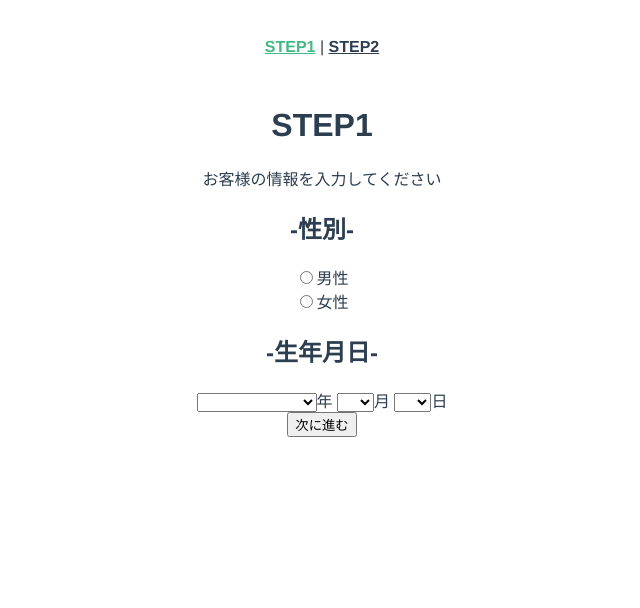
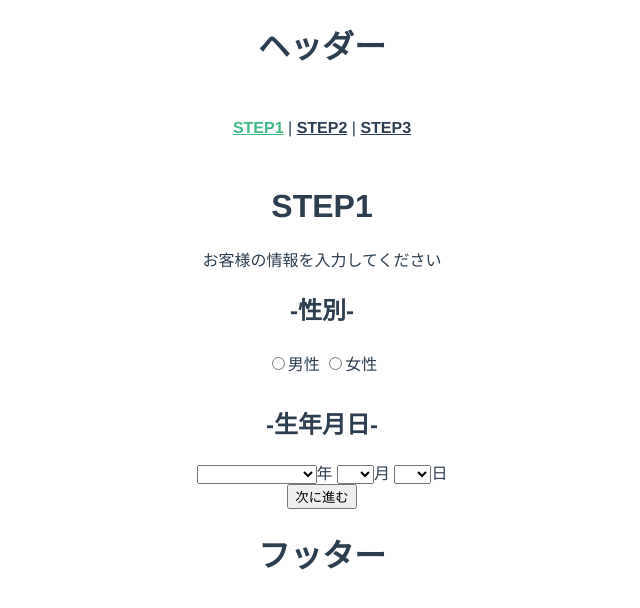
Before and after one commit to KeitaTaniuchi/form, a Vue app: page /STEP1 in a window 1280 px wide. Shown: the top 608 px of the page, without its empty margins (318-958 px from the left). Built offline with nearby package versions, Linux system fonts and the light colour scheme.

Commit message:
ラジオボタンをコンポーネント化、ヘッダーとフッターの雛形を作成

```diff
--- a/src/App.vue
+++ b/src/App.vue
@@ -1,10 +1,13 @@
 <template>
   <div id="app">
+    <Header />
     <div id="nav">
       <router-link to="/STEP1">STEP1</router-link> |
-      <router-link to="/STEP2">STEP2</router-link>
+      <router-link to="/STEP2">STEP2</router-link> |
+      <router-link to="/STEP3">STEP3</router-link>
     </div>
-    <router-view/>
+    <router-view />
+    <Footer />
   </div>
 </template>
 
@@ -30,3 +33,12 @@
   color: #42b983;
 }
 </style>
+
+<script>
+import Header from "./components/Header.vue";
+import Footer from "./components/Footer.vue";
+export default {
+  name: "app",
+  components: { Header, Footer },
+};
+</script>
--- /dev/null
+++ b/src/components/Footer.vue
@@ -0,0 +1,5 @@
+<template>
+  <footer>
+    <h1>フッター</h1>
+  </footer>
+</template>
--- /dev/null
+++ b/src/components/Header.vue
@@ -0,0 +1,5 @@
+<template>
+  <div>
+    <h1>ヘッダー</h1>
+  </div>
+</template>
--- /dev/null
+++ b/src/components/RadioBtn.vue
@@ -0,0 +1,34 @@
+<template>
+  <fieldset>
+    <template v-for="(option, index) in options">
+      <label :key="index">
+        <input
+          type="radio"
+          :value="option.value"
+          :name="name"
+          @change="updateValue"
+        />{{ option.label }}
+      </label>
+    </template>
+  </fieldset>
+</template>
+
+<style scoped>
+fieldset {
+  border: none;
+}
+</style>
+
+<script>
+export default {
+  props: {
+    options: { type: Array, require: true },
+    name: { type: String, require: true },
+  },
+  methods: {
+    updateValue: function (event) {
+      this.$emit("input", event.target.value);
+    },
+  },
+};
+</script>
--- a/src/components/YesNoBtn.vue
+++ /dev/null
@@ -1,19 +0,0 @@
-<template>
-  <div>
-    <div class="radio-button">
-      <input type="radio" name="YesNo" id="Yes" value="1" />
-      <label for="Yes">はい</label>
-    </div>
-    <div class="radio-button">
-      <input type="radio" name="YesNo" id="No" value="2" />
-      <label for="No">いいえ</label>
-    </div>
-  </div>
-</template>
-
-<style scoped>
-</style>
-
-<script>
-
-</script>
--- a/src/router/index.js
+++ b/src/router/index.js
@@ -14,6 +14,11 @@ const routes = [
     name: "STEP2",
     component: () => import("../views/Step2.vue"),
   },
+  {
+    path: "/STEP3",
+    name: "STEP3",
+    component: () => import("../views/Step3.vue"),
+  },
 ];
 
 const router = new VueRouter({
--- a/src/views/Step1.vue
+++ b/src/views/Step1.vue
@@ -1,34 +1,32 @@
 <template>
-  <div class="STEP1">
+  <div id="step1">
     <h1>STEP1</h1>
     <p>お客様の情報を入力してください</p>
 
+    <div id="question-container">
       <h2>-性別-</h2>
-    <div class="radio-button">
-      <input type="radio" name="sex" id="male" value="1" />
-      <label for="male">男性</label>
-    </div>
-    <div class="radio-button">
-      <input type="radio" name="sex" id="female" value="2" />
-      <label for="female">女性</label>
+      <RadioBtn :name="step1Q1" :options="options"></RadioBtn>
     </div>
 
+    <div id="question-container">
       <h2>-生年月日-</h2>
       <select id="year" v-model="year">
         <option v-for="imperialEra in yearsArr" :key="imperialEra.year">
           {{ imperialEra.label }}
-        </option>
-      </select>年
+        </option></select
+      >年
       <select id="month" v-model="month">
         <option v-for="month in monthsArr" :key="month">
           {{ month }}
-        </option>
-      </select>月
+        </option></select
+      >月
       <select id="date" v-model="date">
         <option v-for="date in datesArr" :key="date">
           {{ date }}
-        </option>
-      </select>日
+        </option></select
+      >日
+    </div>
+
     <NextGoBtn />
   </div>
 </template>
@@ -37,16 +35,30 @@
 </style>
 
 <script>
+import RadioBtn from "../components/RadioBtn.vue";
 import NextGoBtn from "../components/NextGoBtn.vue";
 export default {
+  name: "step1",
+  components: { NextGoBtn, RadioBtn },
   data() {
     return {
+      step1Q1: "step1-q1",
       year: "",
       month: "",
       date: "",
       yearsArr: [],
       monthsArr: [],
       datesArr: [],
+      options: [
+        {
+          label: "男性",
+          value: "1",
+        },
+        {
+          label: "女性",
+          value: "2",
+        },
+      ],
     };
   },
   mounted() {
@@ -61,14 +73,11 @@ export default {
       for (let i = getNowYear; i >= getNowYear - 100; i--) {
         if (i > 2018) {
           yearsArr.push({ year: i, label: `${i}年 (令和${i - 2018})` });
-                }
-                else if (i > 1988) {
+        } else if (i > 1988) {
           yearsArr.push({ year: i, label: `${i}年 (平成${i - 1988})` });
-                }
-                else if (i > 1925) {
+        } else if (i > 1925) {
           yearsArr.push({ year: i, label: `${i}年 (昭和${i - 1925})` });
-                }
-                else if (i > 1911) {
+        } else if (i > 1911) {
           yearsArr.push({ year: i, label: `${i}年 (大正${i - 1911})` });
         }
       }
@@ -89,6 +98,5 @@ export default {
       return datesArr;
     },
   },
-    components: { NextGoBtn }
 };
 </script>
--- a/src/views/Step2.vue
+++ b/src/views/Step2.vue
@@ -1,22 +1,26 @@
 <template>
-  <div class="STEP2">
+  <div id="step2">
     <h1>STEP2</h1>
     <p>以下にお答えください</p>
 
-    <p>現在、生命保険に加入されていますか？</p>
-    <YesNoBtn />
-    <div id="q2" v-show="q2CheckFlg">
+    <div id="question-container">
+      <p>現在、生命保険に加入されていますか？</p>
+      <RadioBtn v-model="q1CheckFlg" :name="step2Q1" :options="options"></RadioBtn>
+    </div>
+
+    <div id="question-container" v-show="q1CheckFlg">
       <p>
         現在、入院中ですか？
         または,最近3ヶ月以内に医師の診察・検査の結果、入院・手術を勧められたことはありますか？
       </p>
-      <YesNoBtn />
+      <RadioBtn v-model="q2CheckFlg" :name="step2Q2" :options="options"></RadioBtn>
     </div>
-    <div id="q3" v-show="q3CheckFlg">
+
+    <div id="question-container" v-show="q2CheckFlg">
       <p>
         過去5年以内に病気や怪我で手術を受けたこと、または継続して7日以上の入院をしたことがありますか？
       </p>
-      <YesNoBtn />
+      <RadioBtn :name="step2Q3" :options="options"></RadioBtn>
     </div>
   </div>
 </template>
@@ -25,14 +29,28 @@
 </style>
 
 <script>
-import YesNoBtn from "../components/YesNoBtn.vue";
+import RadioBtn from "../components/RadioBtn.vue";
 export default {
+  name: "step2",
+  components: { RadioBtn },
   data() {
     return {
+      step2Q1: "step2-q1",
+      step2Q2: "step2-q2",
+      step2Q3: "step2-q3",
+      q1CheckFlg: false,
       q2CheckFlg: false,
-      q3CheckFlg: false,
+      options: [
+        {
+          label: "はい",
+          value: "1",
+        },
+        {
+          label: "いいえ",
+          value: "2",
+        },
+      ],
     };
   },
-  components: { YesNoBtn },
 };
 </script>
--- /dev/null
+++ b/src/views/Step3.vue
@@ -0,0 +1,12 @@
+<template>
+  <div id="step3">
+    <h1>STEP3</h1>
+    <p>-ご相談内容 -</p>
+  </div>
+</template>
+
+<style scoped>
+</style>
+
+<script>
+</script>
```
Lines whose indentation alone changed are shown as unchanged.
